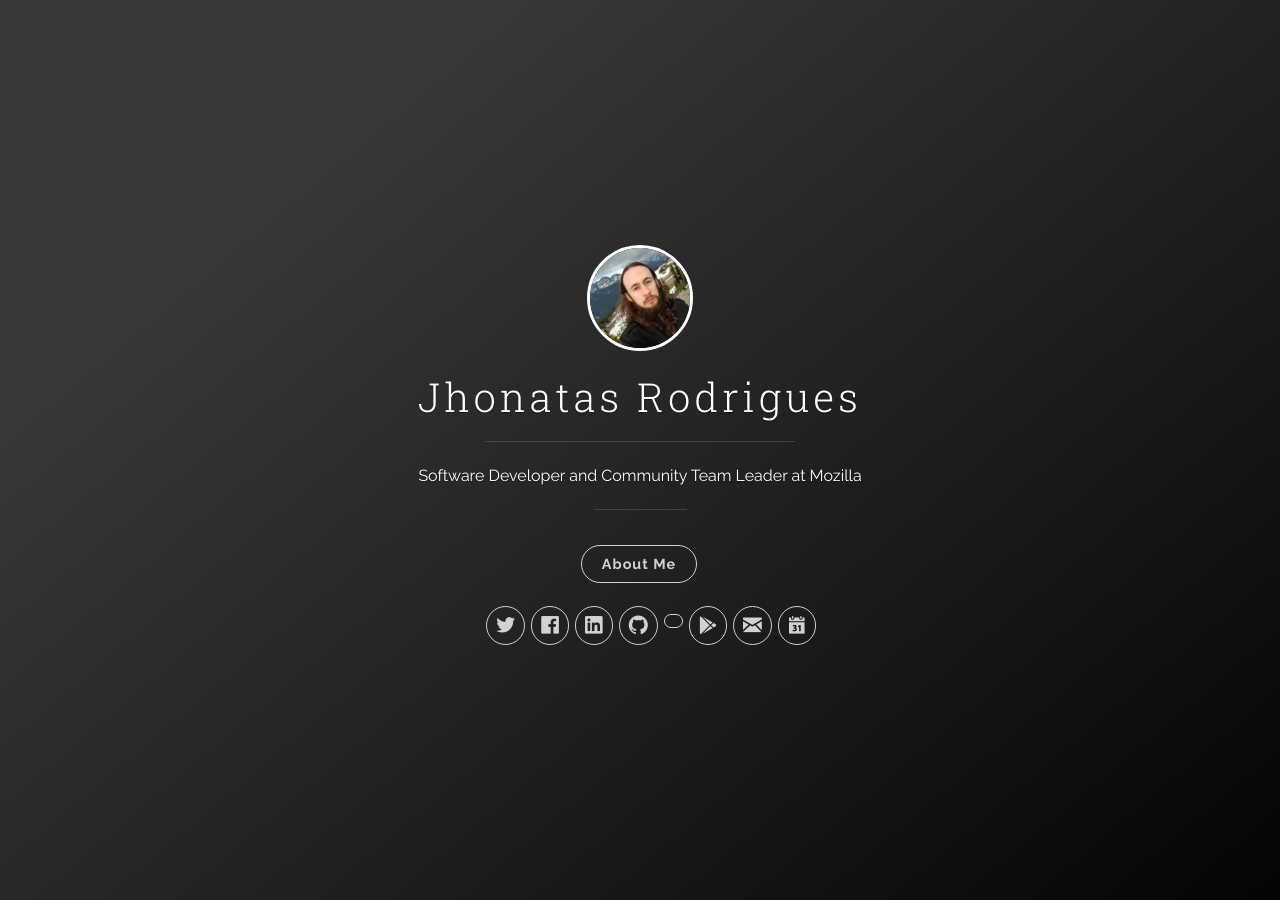
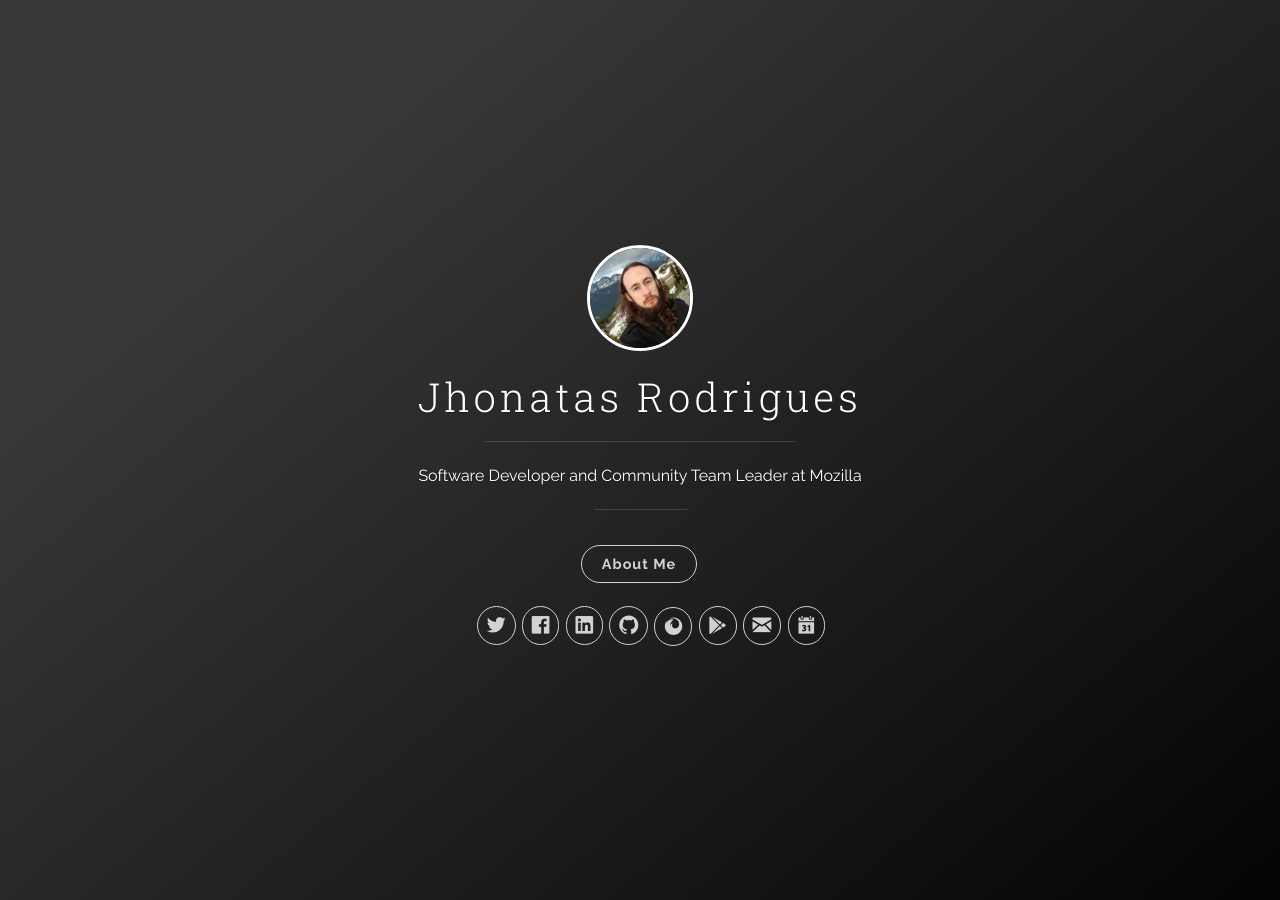
Before and after one commit to jhonatasrm/jhonatasrm.github.io, a Jekyll site: the page built from tags.md, in a window 1280 px wide. Built offline with Jekyll 4.4.1, drawn with Linux system fonts in a browser that asks for light colours; nearby versions of some CDN libraries; a script that is not in the unit is left out.

Commit message:
fixes icon issue

```diff
--- a/_includes/header.html
+++ b/_includes/header.html
@@ -61,7 +61,7 @@
               <!-- Firefox Add-ons -->
               <li class="navigation__item">
                 <a href="https://addons.mozilla.org/en-US/firefox/user/13670188/" style="bottom:1px;" title="My Firefox Add-ons" target="_blank">
-                  <i class="icon fa-firefox"></i>
+                  <i class="fab fa-firefox" style="padding-bottom:8px;margin-bottom:-5px;margin-top:4px;"></i>
                   <span class="label">Firefox Add-ons</span>
                 </a>
               </li>
```
